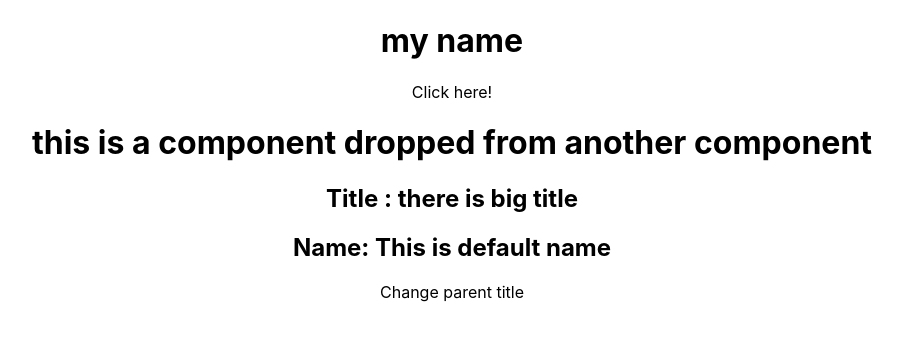
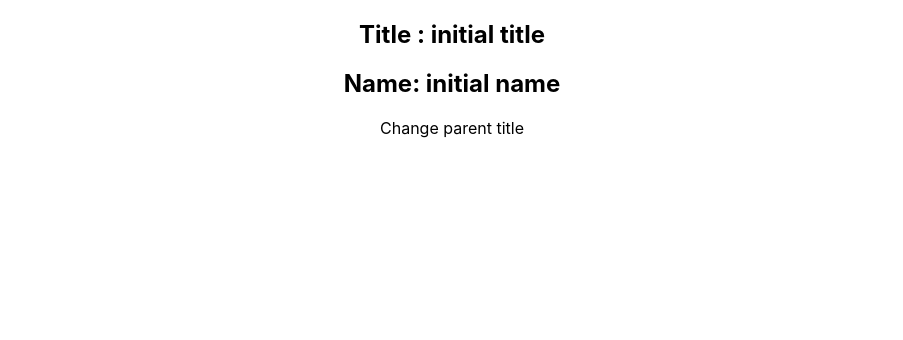
Before and after one commit to zhaojunjie163/myreact, a React (Create React App) app: page / in a window 1280 px wide. Shown: the top 340 px of the page, without its empty margins (188-1091 px from the left). Built offline with nearby package versions, Linux system fonts and the light colour scheme.

Commit message:
explore: life cycle

```diff
--- a/src/App.js
+++ b/src/App.js
@@ -7,7 +7,9 @@ class App extends Component {
     constructor(props) {
         super(props);
         this.state = {
-            title: 'my name'
+            name:'initial name',
+            title: 'initial title'
+
         };
 
         this.onClick = this.onClick.bind(this);
@@ -15,11 +17,9 @@ class App extends Component {
 
     render() {
         return <div className="App">
-            <h1>{this.state.title}</h1>
-            <div onClick={this.onClick}>Click here!</div>
             <MyComponent
-                title='there is big title'
-                // name='junjie'
+                name= {this.state.name}
+                title= {this.state.title}
                 onClick={this.onClick}
             />
         </div>;
@@ -28,6 +28,7 @@ class App extends Component {
 
     onClick() {
         this.setState({
+            name: 'new name',
             title: 'new title'
         });
     }
--- a/src/MyComponent.js
+++ b/src/MyComponent.js
@@ -13,6 +13,23 @@ const defaultProps = {
 
 class MyComponent extends Component {
 
+
+    componentWillMount(){
+        console.log('Will Mount');
+    }
+
+    componentDidMount(){
+        console.log('Did Mount');
+    }
+
+    componentWillUpdate(nextProps, nextState){
+        // console.log(this.props,this.state, nextProps, nextState);
+    }
+
+    componentDidUpdate(prevProps, prevState){
+        console.log(this.props,this.state, prevProps, prevState);
+    }
+
     constructor(props) {
         super(props);
         this.state ={
@@ -25,7 +42,6 @@ class MyComponent extends Component {
         const {title, name , onClick} = this.props; // passed from parent
 
         return <div className="App">
-            <h1>this is a component dropped from another component</h1>
              <h2>
                  Title : {title}
              </h2>
```
